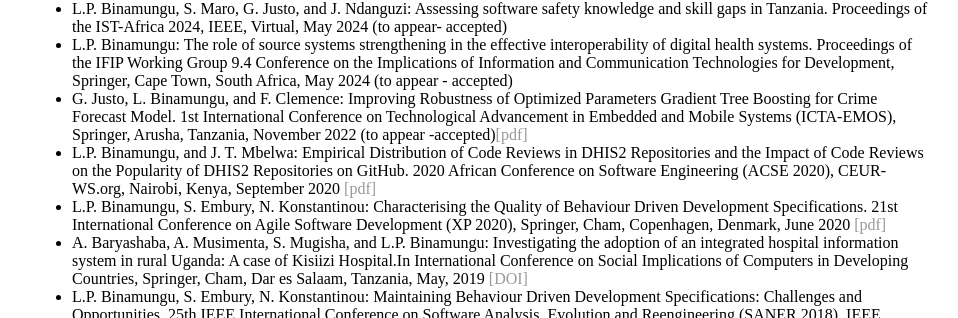
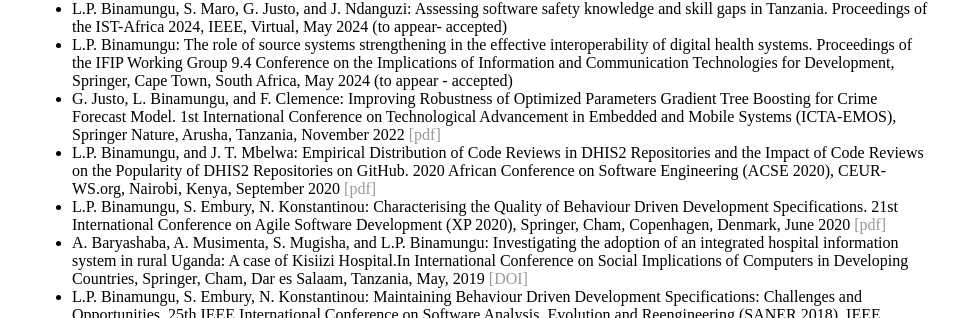
Before and after one commit to lepebina/lepebina.github.io, a Jekyll site: the page built from publications.html, in a window 1280 px wide. Shown: the part 329-647 px from the top of the page, without its empty margins (160-1118 px from the left). Built offline with Jekyll 4.4.1, drawn with Linux system fonts in a browser that asks for light colours.

Commit message:
Update publications.html

```diff
--- a/publications.html
+++ b/publications.html
@@ -15,7 +15,7 @@
 	<ul>
 	    <li>L.P. Binamungu, S. Maro, G. Justo, and J. Ndanguzi: Assessing software safety knowledge and skill gaps in Tanzania. Proceedings of the IST-Africa 2024, IEEE, Virtual, May 2024 (to appear- accepted)</li>
 		<li>L.P. Binamungu: The role of source systems strengthening in the effective interoperability of digital health systems. Proceedings of the IFIP Working Group 9.4 Conference on the Implications of Information and Communication Technologies for Development, Springer, Cape Town, South Africa, May 2024 (to appear - accepted)</li>
-	    <li>G. Justo, L. Binamungu, and F. Clemence: Improving Robustness of Optimized Parameters Gradient Tree Boosting for Crime Forecast Model. 1st International Conference on Technological Advancement in Embedded and Mobile Systems (ICTA-EMOS), Springer, Arusha, Tanzania, November 2022 (to appear -accepted)<a href="http://oops.uni-oldenburg.de/5511/1/20221117_book-of-abstracts_.pdf">[pdf]</a></li>
+	    <li>G. Justo, L. Binamungu, and F. Clemence: Improving Robustness of Optimized Parameters Gradient Tree Boosting for Crime Forecast Model. 1st International Conference on Technological Advancement in Embedded and Mobile Systems (ICTA-EMOS), Springer Nature, Arusha, Tanzania, November 2022 <a href="https://link.springer.com/chapter/10.1007/978-3-031-56576-2_1">[pdf]</a></li>
 	    <li>L.P. Binamungu, and J. T. Mbelwa: Empirical Distribution of Code Reviews in DHIS2 Repositories and the Impact of Code Reviews on the Popularity of DHIS2 Repositories on GitHub. 2020 African Conference on Software Engineering (ACSE 2020), CEUR-WS.org, Nairobi, Kenya, September 2020 <a href="/dhis2-code-review.pdf">[pdf]</a></li>
 	    <li>L.P. Binamungu, S. Embury, N. Konstantinou: Characterising the Quality of Behaviour Driven Development Specifications. 21st International Conference on Agile Software Development (XP 2020), Springer, Cham, Copenhagen, Denmark, June 2020 <a href="https://link.springer.com/content/pdf/10.1007%2F978-3-030-49392-9_6.pdf">[pdf]</a></li>
 	    <li>A. Baryashaba, A. Musimenta, S. Mugisha, and L.P. Binamungu: Investigating the adoption of an integrated hospital information system in rural Uganda: A case of Kisiizi Hospital.In International Conference on Social Implications of Computers in Developing Countries, Springer, Cham, Dar es Salaam, Tanzania, May, 2019 <a href="https://link.springer.com/chapter/10.1007/978-3-030-19115-3_26">[DOI]</a></li>
```
